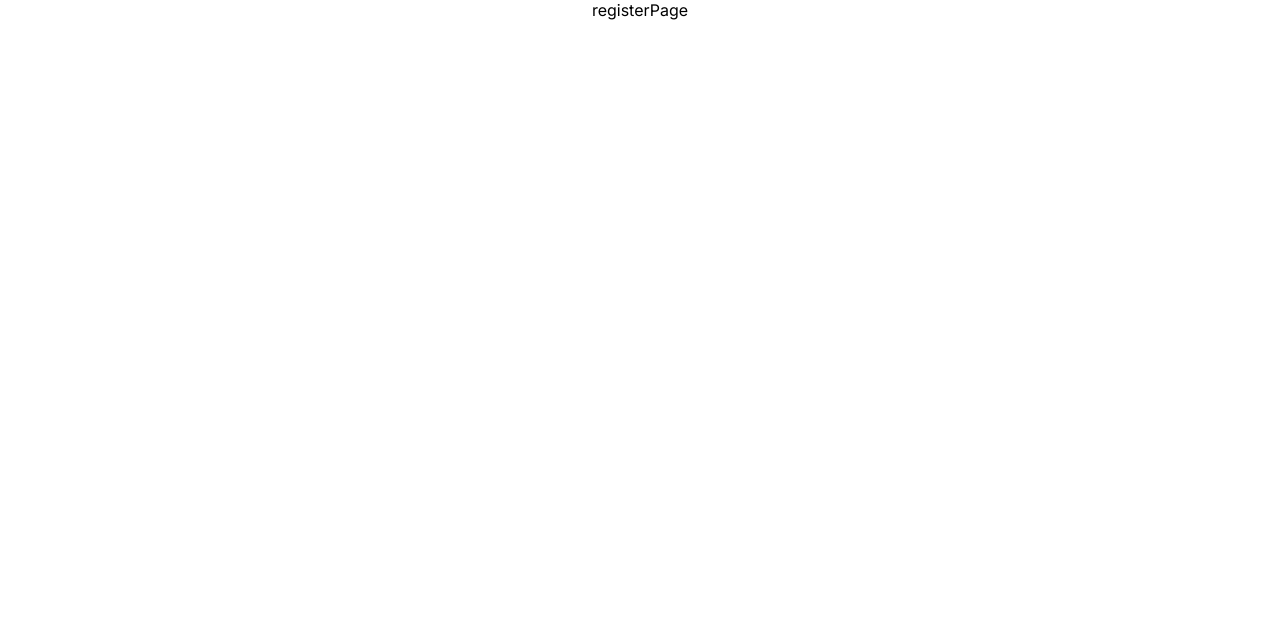
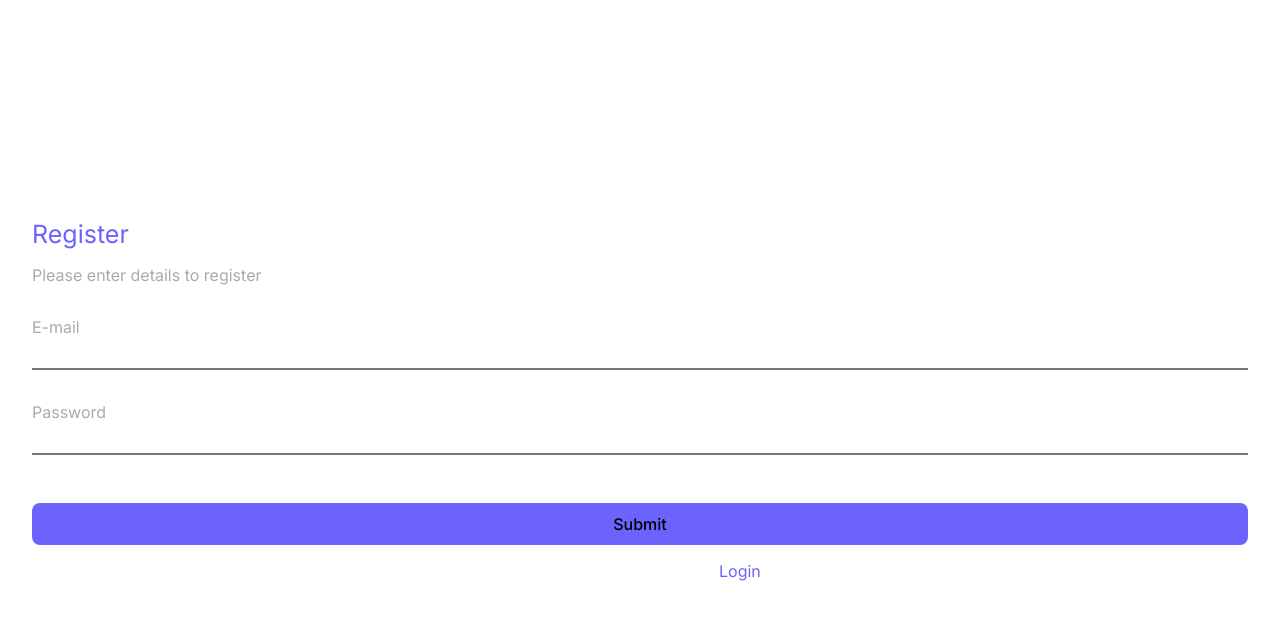
Before and after one commit to Bladgroen/CalorieWise, a Next.js app: page /register in a window 1280 px wide. Shown: the top 620 px of the page. Built offline with nearby package versions, Linux system fonts and the light colour scheme.

Commit message:
✨added register form

```diff
--- a/package.json
+++ b/package.json
@@ -13,17 +13,21 @@
     "@emotion/styled": "^11.11.0",
     "@mui/icons-material": "^5.14.1",
     "@mui/material": "^5.14.2",
+    "@types/next": "^9.0.0",
     "@types/node": "20.4.5",
     "@types/react": "18.2.16",
     "@types/react-dom": "18.2.7",
+    "encoding": "^0.1.13",
     "eslint": "8.45.0",
     "eslint-config-next": "13.4.12",
     "firebase": "^10.1.0",
+    "formik": "^2.4.3",
     "next": "13.4.12",
     "next-themes": "^0.2.1",
     "react": "18.2.0",
     "react-dom": "18.2.0",
     "typescript": "5.1.6",
+    "yup": "^1.2.0",
     "zustand": "^4.4.0"
   },
   "devDependencies": {
--- /dev/null
+++ b/src/app/register/RegisterPage.module.scss
@@ -0,0 +1,80 @@
+@import "./../../styles/variables";
+
+.error_message {
+  color: red;
+  font-size: 14px;
+  margin-top: 4px;
+}
+
+.registerPage {
+  text-align: left;
+  padding: 2rem;
+  display: flex;
+  justify-content: center;
+  flex-direction: column;
+  align-items: flex-start;
+  height: 100vh;
+
+  .title {
+    color: $accent;
+    font-size: 1.5625rem;
+    margin-bottom: 1rem;
+  }
+
+  .desc {
+    margin-top: 0;
+    margin-bottom: 2rem;
+    color: $placeholder;
+  }
+
+  .login {
+    width: 100%;
+    text-align: center;
+    padding-top: 1rem;
+    color: $text;
+  }
+
+  .loginLink {
+    color: $accent;
+    text-decoration: none;
+  }
+
+  .loginLink:visited {
+    color: $accent;
+  }
+}
+
+.form {
+  width: 100%;
+}
+
+.registerFormField {
+  display: flex;
+  flex-direction: column;
+  margin-bottom: 2rem;
+
+  .label {
+    color: $placeholder;
+  }
+
+  .field {
+    border-top: none;
+    border-left: none;
+    border-right: none;
+    background: none;
+    padding: 0.5rem
+  }
+
+  .field:focus {
+    outline: none;
+    border-bottom: 2px solid $accent;
+    caret-color: $accent;
+  }
+
+}
+
+  .submit {
+    background-color: $accent;
+    width: 100%;
+    margin-top: 1rem;
+  }
--- /dev/null
+++ b/src/app/register/RegisterPageLogic.ts
@@ -0,0 +1,26 @@
+import * as Yup from "yup";
+import { RegisterFormData } from "../../interfaces/types";
+
+export const validationSchema: Yup.ObjectSchema<RegisterFormData> = Yup.object({
+  email: Yup.string().email("Invalid email").required("Email is required"),
+  password: Yup.string()
+    .min(6, "Password must be at least 6 characters")
+    .required("Password is required"),
+});
+
+export const validateForm = async (values: RegisterFormData) => {
+  try {
+    await validationSchema.validate(values, { abortEarly: false });
+    return {};
+  } catch (error) {
+    const validationErrors: { [key: string]: string } = {};
+    if (error instanceof Yup.ValidationError) {
+      error.inner.forEach((err) => {
+        if (err.path && err.message) {
+          validationErrors[err.path] = err.message;
+        }
+      });
+    }
+    return validationErrors;
+  }
+};
--- a/src/app/register/page.tsx
+++ b/src/app/register/page.tsx
@@ -1,3 +1,93 @@
+"use client";
+import { signUp } from "@/firebase/signup";
+import CircularProgress from "@mui/material/CircularProgress";
+import { ErrorMessage, Field, Form, Formik } from "formik";
+import { useRouter } from "next/navigation";
+import { useState } from "react";
+import { RegisterFormData } from "../../interfaces/types";
+import styles from "./RegisterPage.module.scss";
+import { validateForm, validationSchema } from "./RegisterPageLogic";
+
 export default function RegisterPage() {
-  return <div>registerPage</div>;
+  const initialValues: RegisterFormData = {
+    email: "",
+    password: "",
+  };
+
+  const [loading, setLoading] = useState(false);
+  const router = useRouter();
+
+  const handleSubmit = async (values: RegisterFormData) => {
+    setLoading(true);
+    const validationErrors = await validateForm(values);
+    function routerpsh() {
+      router.push("/");
+    }
+    if (Object.keys(validationErrors).length === 0) {
+      try {
+        await signUp(values);
+        router.push("/");
+      } catch (e) {
+        console.log(e);
+      } finally {
+        setLoading(false);
+      }
+    } else {
+      console.log("Form validation erros:", validationErrors);
+    }
+  };
+
+  return (
+    <div className={styles.registerPage}>
+      <p className={styles.title}>Register</p>
+      <p className={styles.desc}>Please enter details to register</p>
+      <Formik
+        initialValues={initialValues}
+        onSubmit={handleSubmit}
+        validationSchema={validationSchema}
+        validateOnChange={false}
+        validateOnBlur={false}
+      >
+        <Form className={styles.form}>
+          <div className={styles.registerFormField}>
+            <label htmlFor="email" className={styles.label}>
+              E-mail
+            </label>
+            <Field type="text" name="email" className={styles.field} />
+            <ErrorMessage
+              name="email"
+              component="div"
+              className={styles.error_message}
+            />
+          </div>
+          <div className={styles.registerFormField}>
+            <label htmlFor="password" className={styles.label}>
+              Password
+            </label>
+            <Field type="password" name="password" className={styles.field} />
+            <ErrorMessage
+              name="password"
+              component="div"
+              className={styles.error_message}
+            />
+          </div>
+
+          <button type="submit" className={styles.submit} disabled={loading}>
+            {loading ? (
+              <CircularProgress size={20} color="inherit" />
+            ) : (
+              "Submit"
+            )}
+          </button>
+        </Form>
+      </Formik>
+
+      <p className={styles.login}>
+        Already have an account?{" "}
+        <a className={styles.loginLink} href="/login">
+          Login
+        </a>
+      </p>
+    </div>
+  );
 }
--- a/src/firebase/signup.ts
+++ b/src/firebase/signup.ts
@@ -1,3 +1,4 @@
+import { RegisterFormData } from "@/interfaces/types";
 import {
   createUserWithEmailAndPassword,
   getAuth,
@@ -7,11 +8,15 @@ import firebase_app from "./config";
 
 const auth = getAuth(firebase_app);
 
-export async function signUp(email: string, password: string) {
+export async function signUp(values: RegisterFormData) {
   let result = null,
     error = null;
   try {
-    result = await createUserWithEmailAndPassword(auth, email, password);
+    result = await createUserWithEmailAndPassword(
+      auth,
+      values.email,
+      values.password
+    );
   } catch (e) {
     error = e;
   }
```
Also changed, not shown: src/interfaces/types.ts (+6 -2 lines), 1 other file (tests, documents, lock files or other folders).
